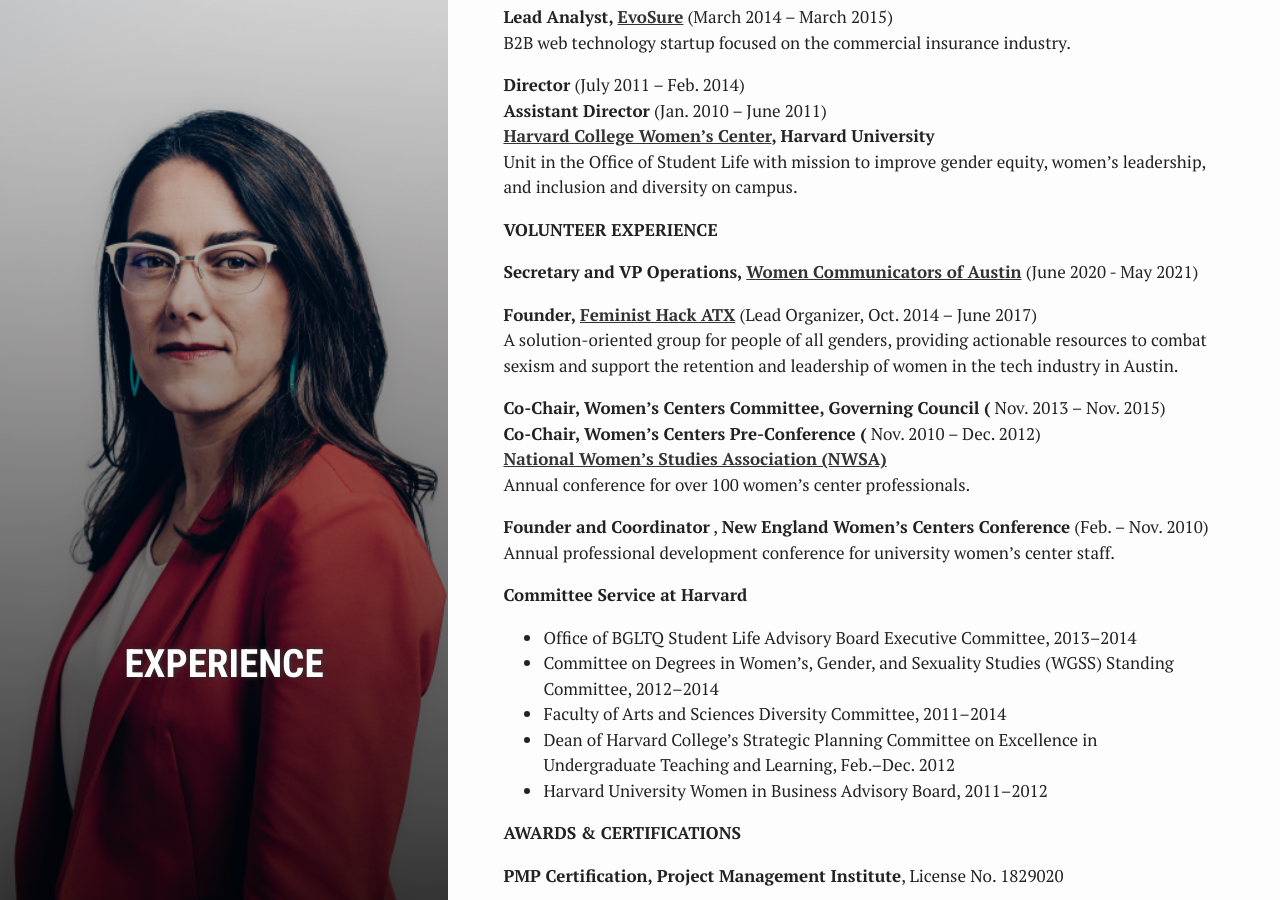
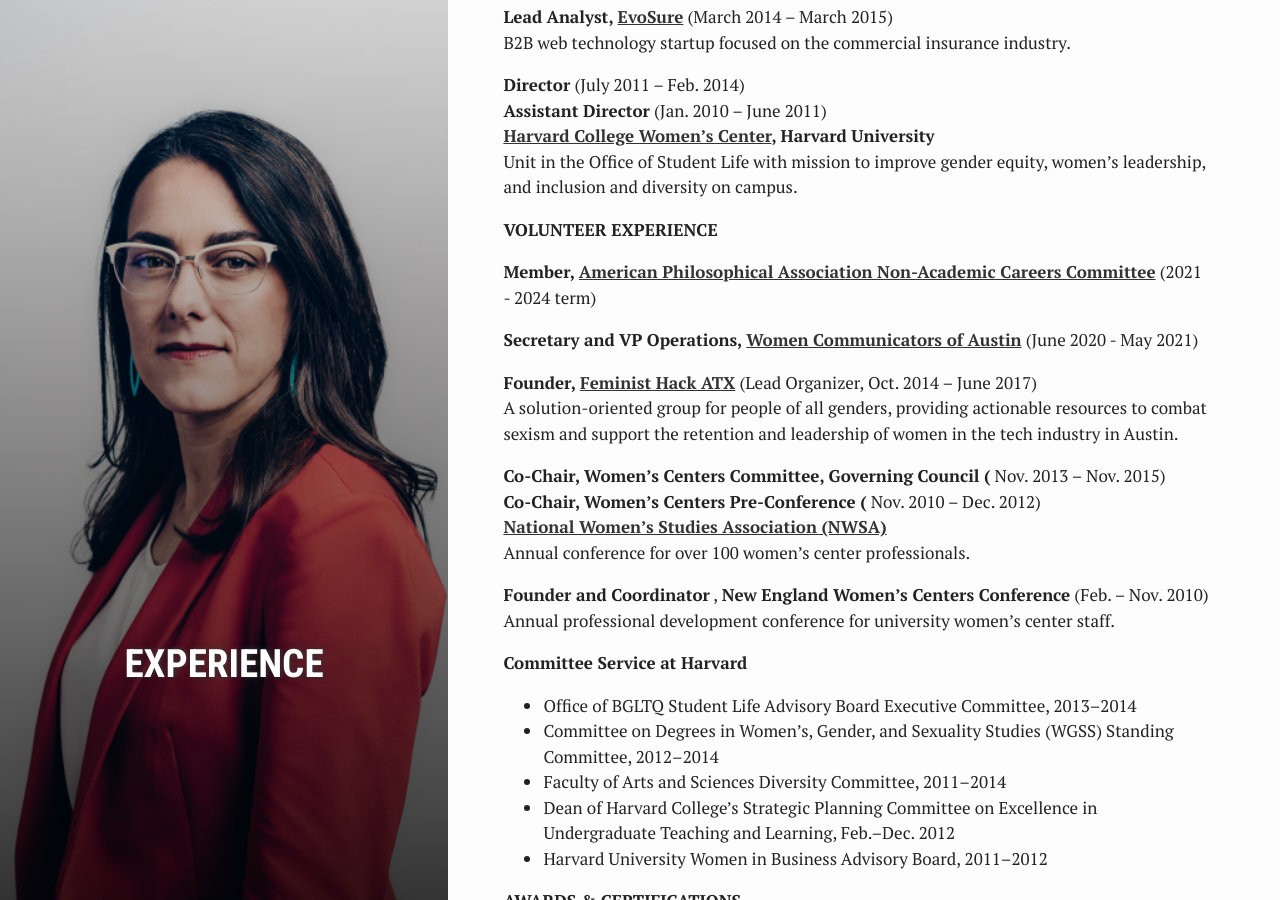
Before and after one commit to Dr-G/Dr-G.github.io, a Jekyll site: the page built from experience.md, in a window 1280 px wide and 900 px high, scrolled down 812 px. Built offline with Jekyll 4.4.1, drawn with Linux system fonts in a browser that asks for light colours.

Commit message:
Update experience.md
add APA committee

```diff
--- a/experience.md
+++ b/experience.md
@@ -45,6 +45,8 @@
 
 
 **VOLUNTEER EXPERIENCE**
+
+**Member, [American Philosophical Association Non-Academic Careers Committee](https://www.apaonline.org/group/nonacademic)** (2021 - 2024 term)
 
 **Secretary and VP Operations, [Women Communicators of Austin](https://wcaustin.org)** (June 2020 - May 2021)
 
```
